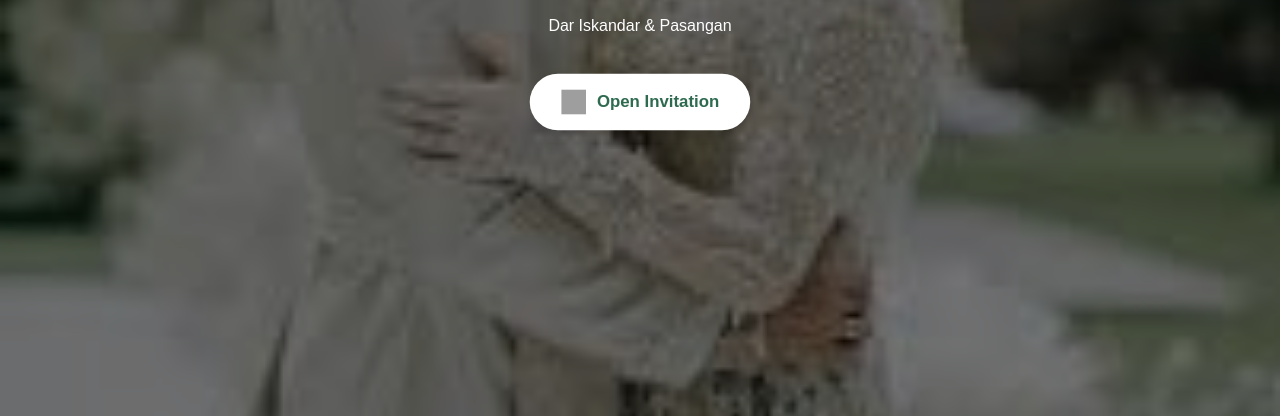
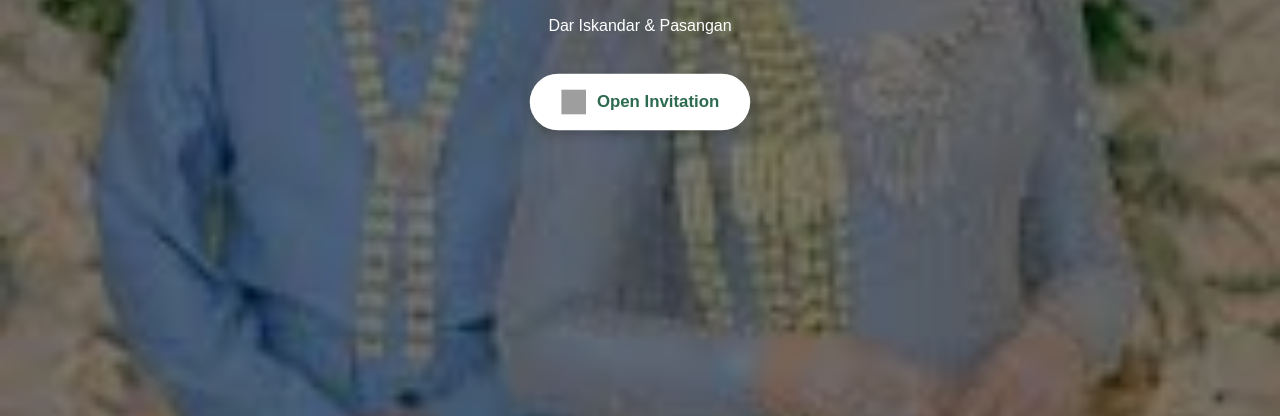
Before and after one commit to rumatela/undangan, a plain HTML site: page index.html in a window 1280 px wide. Shown: the part 384-800 px from the top of the page. Drawn offline with Linux system fonts and the light colour scheme; grey boxes are pictures that could not be loaded.

Commit message:
Update index.html

```diff
--- a/index.html
+++ b/index.html
@@ -16,7 +16,7 @@
       overflow: hidden;
     }
     .background {
-      background: url('Gambar5.jpg') no-repeat center center/cover;
+      background: url('Gambar2.jpg') no-repeat center center/cover;
       height: 100%;
       width: 100%;
       position: relative;
```
